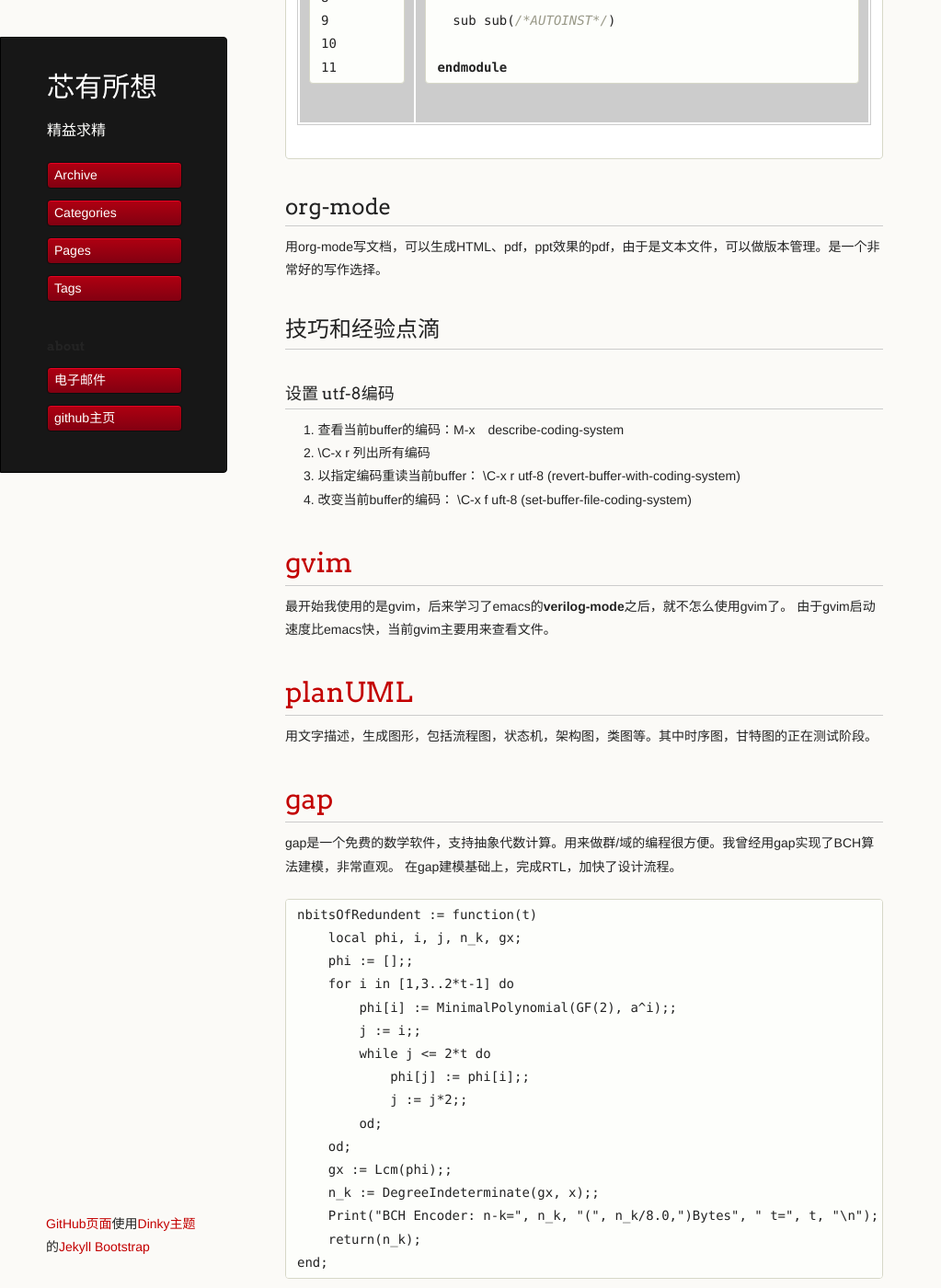
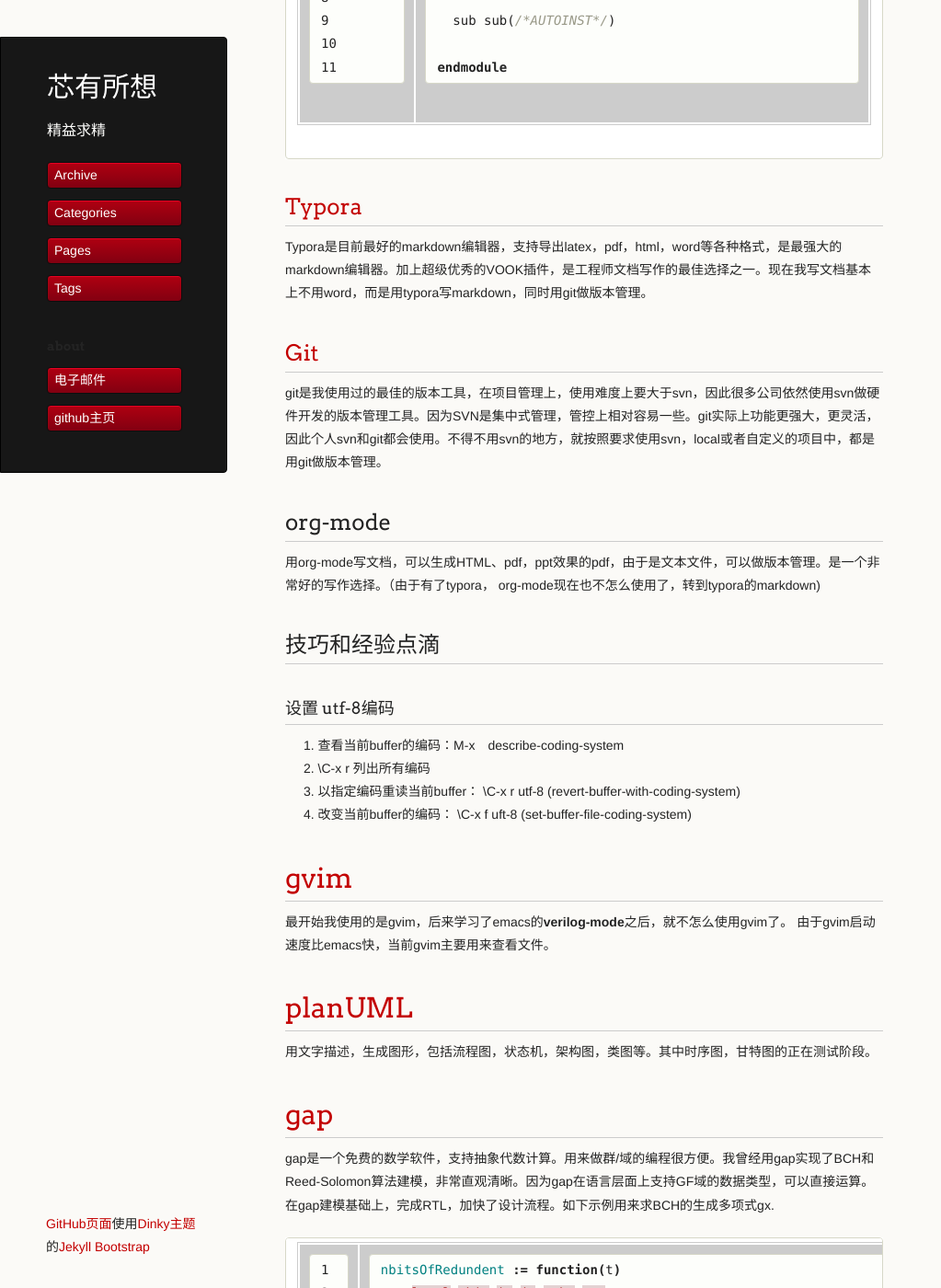
Before and after one commit to wkongzhu/wkongzhu.github.io, a Jekyll site: the page built from _posts/2017-03-27-tools.md, in a window 1280 px wide and 1400 px high, scrolled down 901 px. Shown: the whole window at 92% size, without its empty margins (0-1023 px from the left). Built offline with Jekyll 4.4.1, drawn with Linux system fonts in a browser that asks for light colours; some of the changed text lies outside the part shown.

Commit message:
add typora in tools

```diff
--- a/_posts/2017-03-27-tools.md
+++ b/_posts/2017-03-27-tools.md
@@ -36,8 +36,17 @@ module top(/*AUTOARG*/);
 endmodule
 ~~~
 
+## [Typora](https://typora.io/)
+
+Typora是目前最好的markdown编辑器，支持导出latex，pdf，html，word等各种格式，是最强大的markdown编辑器。加上超级优秀的VOOK插件，是工程师文档写作的最佳选择之一。现在我写文档基本上不用word，而是用typora写markdown，同时用git做版本管理。
+
+## [Git](https://git-scm.com/)
+
+git是我使用过的最佳的版本工具，在项目管理上，使用难度上要大于svn，因此很多公司依然使用svn做硬件开发的版本管理工具。因为SVN是集中式管理，管控上相对容易一些。git实际上功能更强大，更灵活，因此个人svn和git都会使用。不得不用svn的地方，就按照要求使用svn，local或者自定义的项目中，都是用git做版本管理。
+
 ## org-mode
-用org-mode写文档，可以生成HTML、pdf，ppt效果的pdf，由于是文本文件，可以做版本管理。是一个非常好的写作选择。
+
+用org-mode写文档，可以生成HTML、pdf，ppt效果的pdf，由于是文本文件，可以做版本管理。是一个非常好的写作选择。（由于有了typora， org-mode现在也不怎么使用了，转到typora的markdown)
 
 ## 技巧和经验点滴
 ### 设置 utf-8编码
@@ -56,9 +65,10 @@ endmodule
 用文字描述，生成图形，包括流程图，状态机，架构图，类图等。其中时序图，甘特图的正在测试阶段。
 
 # [gap](http://www.gap-system.org/)
-gap是一个免费的数学软件，支持抽象代数计算。用来做群/域的编程很方便。我曾经用gap实现了BCH算法建模，非常直观。
-在gap建模基础上，完成RTL，加快了设计流程。
-~~~ gap
+gap是一个免费的数学软件，支持抽象代数计算。用来做群/域的编程很方便。我曾经用gap实现了BCH和Reed-Solomon算法建模，非常直观清晰。因为gap在语言层面上支持GF域的数据类型，可以直接运算。
+在gap建模基础上，完成RTL，加快了设计流程。如下示例用来求BCH的生成多项式gx.
+
+~~~ makefile
 nbitsOfRedundent := function(t)
     local phi, i, j, n_k, gx;
     phi := [];;
@@ -70,7 +80,7 @@ nbitsOfRedundent := function(t)
             j := j*2;;
         od;
     od;
-    gx := Lcm(phi);;
+    gx := Lcm(phi);; # 生成多项式
     n_k := DegreeIndeterminate(gx, x);;
     Print("BCH Encoder: n-k=", n_k, "(", n_k/8.0,")Bytes", " t=", t, "\n");
     return(n_k);
```
Also changed, not shown: _posts/2017-06-15-project.md (added, +37 -0 lines).
